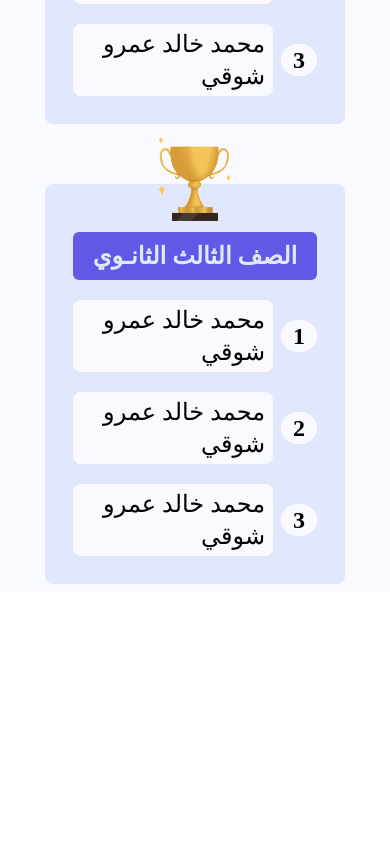
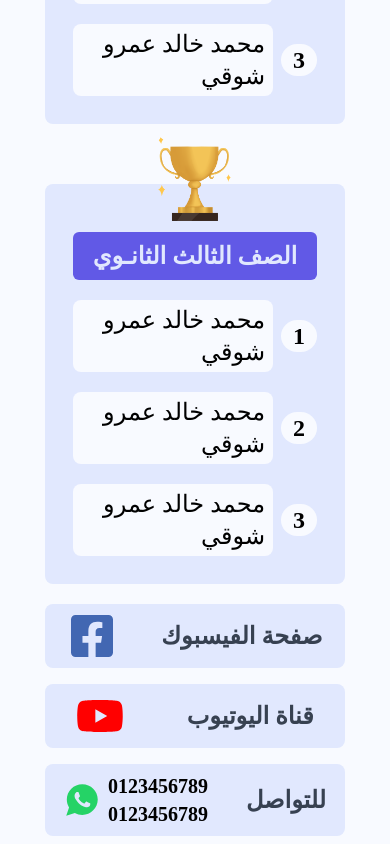
Before and after one commit to MostafaAmrHamed/ELTahdy, a Next.js app: page / in a window 390 px wide. Shown: the part 996-1840 px from the top of the page. Before the commit the page ends 1588 px from the top, so only its background shows below. Built offline with nearby package versions, Linux system fonts and the light colour scheme; a web font is replaced by a local one.

Commit message:
feat(homePage): Created contacts "Responsive"

```diff
--- /dev/null
+++ b/components/Contacts.tsx
@@ -0,0 +1,42 @@
+import React from "react";
+import { contacts } from "../types";
+import { FaFacebookSquare, FaYoutube } from "react-icons/fa";
+import { IoLogoWhatsapp } from "react-icons/io";
+const Contacts: React.FC<contacts> = ({ facebook, youtube, whatsApp }) => {
+  return (
+    <div className="flex flex-col gap-4 lg:gap-0 md:flex-row justify-evenly md:w-full mt-5">
+      <a
+        className="bg-component flex flex-row items-center justify-around py-2 w-[300px] rounded-lg hover:scale-105 transition ease-in-out"
+        href={facebook}
+        target="_blank"
+      >
+        <p className="text-2xl font-semibold text-gray-700">صفحة الفيسبوك</p>
+        <FaFacebookSquare className="text-5xl text-[#4267B2]" />
+      </a>
+      <a
+        className="bg-component flex flex-row items-center justify-around py-2 w-[300px] rounded-lg hover:scale-105 transition ease-in-out"
+        href={youtube}
+        target="_blank"
+      >
+        <p className="text-2xl font-semibold text-gray-700">قناة اليوتيوب</p>
+        <FaYoutube className="text-5xl text-[#FF0000]" />
+      </a>
+      <a
+        className="bg-component flex flex-row items-center justify-around py-2 w-[300px] rounded-lg hover:scale-105 transition ease-in-out"
+        href="https://www.facebook.com"
+        target="_blank"
+      >
+        <p className="text-2xl font-semibold text-gray-700">للتواصل</p>
+        <div className="flex flex-row items-center gap-2">
+          <div className="text-xl font-semibold">
+            <p>{whatsApp.Number1}</p>
+            <p>{whatsApp.Number2}</p>
+          </div>
+          <IoLogoWhatsapp className="text-4xl text-[#25D366]" />
+        </div>
+      </a>
+    </div>
+  );
+};
+
+export default Contacts;
--- a/pages/index.tsx
+++ b/pages/index.tsx
@@ -1,9 +1,11 @@
 import React from "react";
 import Head from "next/head";
 import Card from "../components/LeaderBoard";
+import Contacts from "../components/Contacts";
 
 export default function Home() {
-  const data = [
+  const data = {
+    leaderBoard: [
       {
         year: "الصف الاول الثانـوي",
         firstName: "محمد خالد عمرو ",
@@ -22,7 +24,16 @@ export default function Home() {
         secondName: "محمد خالد عمرو شوقي",
         thirdName: "محمد خالد عمرو شوقي",
       },
-  ];
+    ],
+    contacts: {
+      facebook: "https://www.facebook.com",
+      youtube: "https://www.facebook.com",
+      whatsApp: {
+        Number1: "0123456789",
+        Number2: "0123456789",
+      },
+    },
+  };
   return (
     <div className="flex flex-col items-center min-h-screen py-2">
       <Head>
@@ -41,7 +52,7 @@ export default function Home() {
       </div>
       <h1 className="text-5xl my-8"> أ/عمرو حامد</h1>
       <div className="flex flex-col gap-10 lg:flex-row lg:gap-0 lg:justify-evenly lg:w-full">
-        {data.map((item, index) => {
+        {data.leaderBoard.map((item, index) => {
           return (
             <Card
               key={index}
@@ -53,6 +64,11 @@ export default function Home() {
           );
         })}
       </div>
+      <Contacts
+        facebook={data.contacts.facebook}
+        youtube={data.contacts.youtube}
+        whatsApp={data.contacts.whatsApp}
+      />
     </div>
   );
 }
```
Also changed, not shown: types/index.ts (+8 -0 lines). Lines whose indentation alone changed are shown as unchanged.
